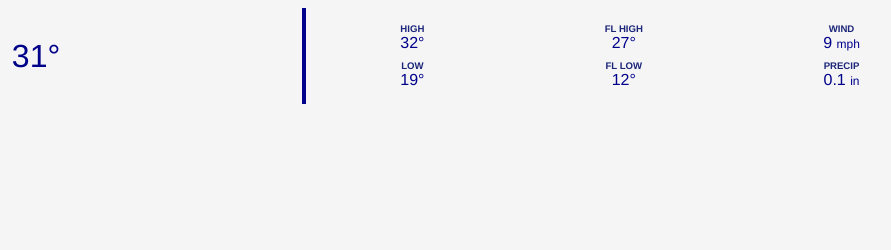
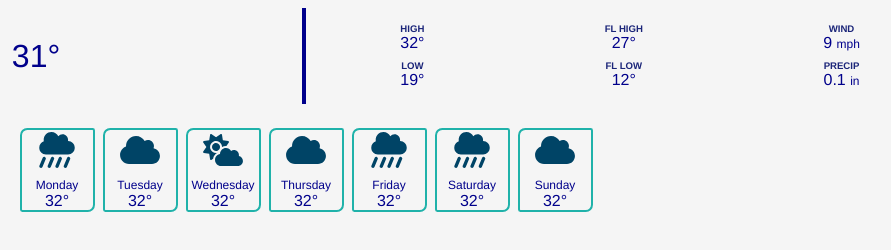
Before and after one commit to linguawork/JSprojects, a website built with Vite: page index.html in a window 1280 px wide. Shown: the full height of the page, 334-1225 px from the left. Built offline with nearby package versions, Linux system fonts and the light colour scheme.

Commit message:
24 01 25 day section in html done, css done, TODO: Hourly weather interface section

```diff
--- a/index.html
+++ b/index.html
@@ -6,7 +6,8 @@
     <meta name="viewport" content="width=device-width, initial-scale=1.0" />
 
   </head>
-  <body>
+   <!-- class="blurred" removed for later test -->
+  <body >
     <header class="header">
 
       <div class="header-left">
@@ -68,8 +69,70 @@
         </div>
       </div>
     </header>
+    <!-- the end of header -->
 
-    <!-- the end of header -->
+
+    <!-- section part started, data attr for later dynamic interaction -->
+    <section class="day-section" data-day-section>
+      <!-- inside section part I will have cards for each weekday, a day will have
+      an img, 2 strings -->
+        <!-- !!! this div inside there is no data attr, because it
+        is going to be inside template for flexability-->
+      <div class="day-card">
+          <!-- weather-icon class is for all the images except
+            big ones -->
+        <img src="public/icons/cloud-showers-heavy.svg"  class="weather-icon"/>
+        <div class="day-card-day">Monday</div>
+        <div>32&deg;</div>
+      </div>
+
+      <div class="day-card">
+        <img src="public/icons/cloud.svg"  class="weather-icon"/>
+        <div class="day-card-day">Tuesday</div>
+        <div>32&deg;</div>
+      </div>
+
+      <div class="day-card">
+        <img src="public/icons/cloud-sun.svg"  class="weather-icon"/>
+        <div class="day-card-day">Wednesday</div>
+        <div>32&deg;</div>
+      </div>
+
+      <div class="day-card">
+        <img src="public/icons/cloud.svg"  class="weather-icon"/>
+        <div class="day-card-day">Thursday</div>
+        <div>32&deg;</div>
+      </div>
+
+      <div class="day-card">
+        <img src="public/icons/cloud-showers-heavy.svg"  class="weather-icon"/>
+        <div class="day-card-day">Friday</div>
+        <div>32&deg;</div>
+      </div>
+
+      <div class="day-card">
+        <img src="public/icons/cloud-showers-heavy.svg"  class="weather-icon"/>
+        <div class="day-card-day">Saturday</div>
+        <div>32&deg;</div>
+      </div>
+
+      <div class="day-card">
+        <img src="public/icons/cloud.svg"  class="weather-icon"/>
+        <div class="day-card-day">Sunday</div>
+        <div>32&deg;</div>
+      </div>
+    </section>
+
+
+
+    <template>
+      <!-- for later reuse -->
+      <div class="day-card">
+        <img src="public/icons/cloud.svg"  class="weather-icon"/>
+        <div class="day-card-day"></div>
+        <div>&deg;</div>
+      </div>
+    </template>
 
     <script type="module" src="/main.js"></script>
   </body>
--- a/style.css
+++ b/style.css
@@ -19,6 +19,13 @@ body{
   font-family:  Helvetica, Arial, sans-serif;
 
 }
+
+/* this is to check the app loading */
+.blurred{
+  filter: blur(3px);
+  overflow: hidden;
+}
+
 
 /* the main class to control the whole header */
 .header{
@@ -102,3 +109,43 @@ border-right: 4px solid darkblue;
   /* 0.75 of the parent, which is label */
   font-size: 0.75rem;
 }
+
+/* Header part styling finished */
+
+/* SECTION PART FOR DAYS PER WEEK */
+
+/* upper class of the section */
+.day-section{
+  /* grid-like pattern */
+  display: grid;
+  grid-template-columns: repeat(auto-fit, 75px);
+  /* the pics are still in a row */
+  gap: .5rem;
+  justify-content: center;
+    /* the pics are moving to second row now
+    after justifying content */
+  padding: 1rem;
+}
+
+/* this is for all day cards */
+.day-card{
+  /* flex puts all in one line: pic, text, degree */
+  display: flex;
+  /* column direction put the pic, text, deg vertically,
+  just like in columns */
+  flex-direction: column;
+  /* horizontal centering here,as we have column */
+  align-items: center;
+  border: 2px double lightseagreen ;
+  border-radius: .45rem .15rem;
+
+}
+
+/* this is text stylein */
+.day-card-day{
+  font-size: .75rem;
+  color: darkblue;
+  margin-top: .5rem;
+}
+
+/* SECTION FOR HOURS IN A DAY */
```
